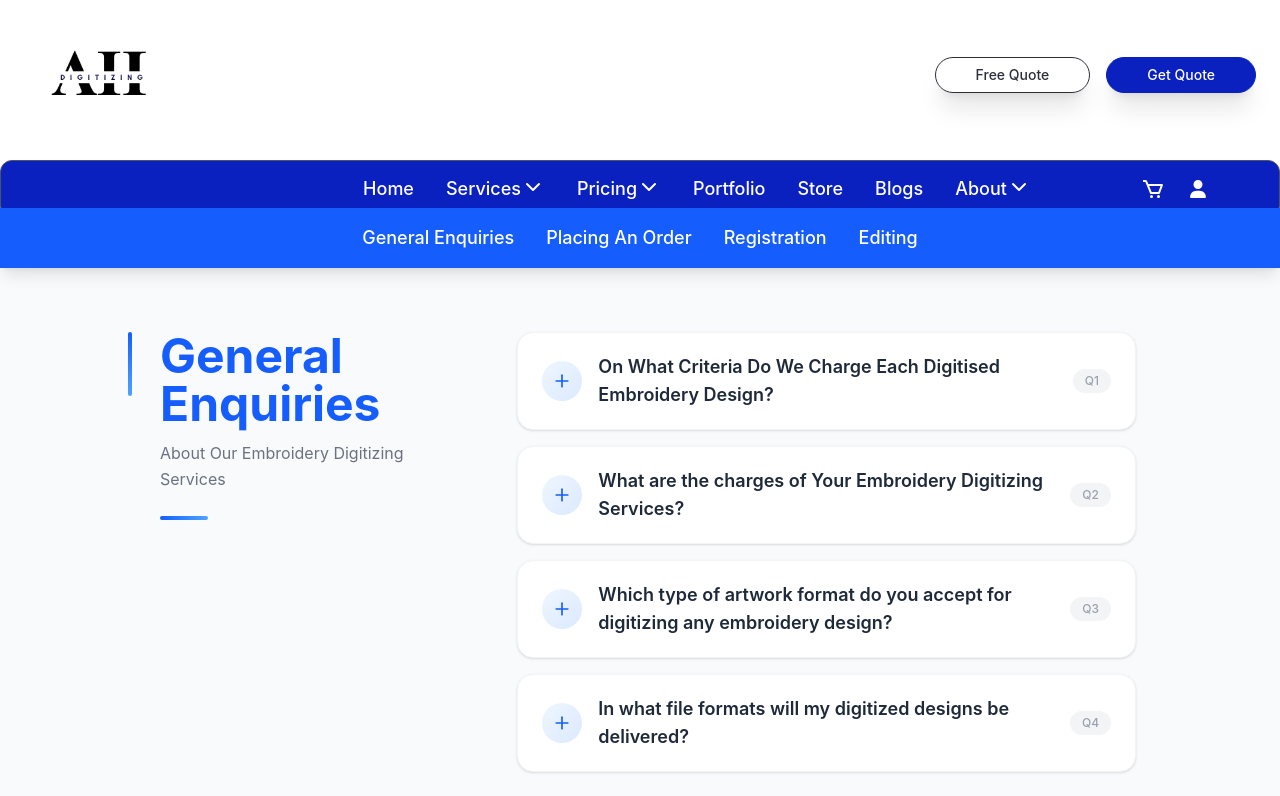
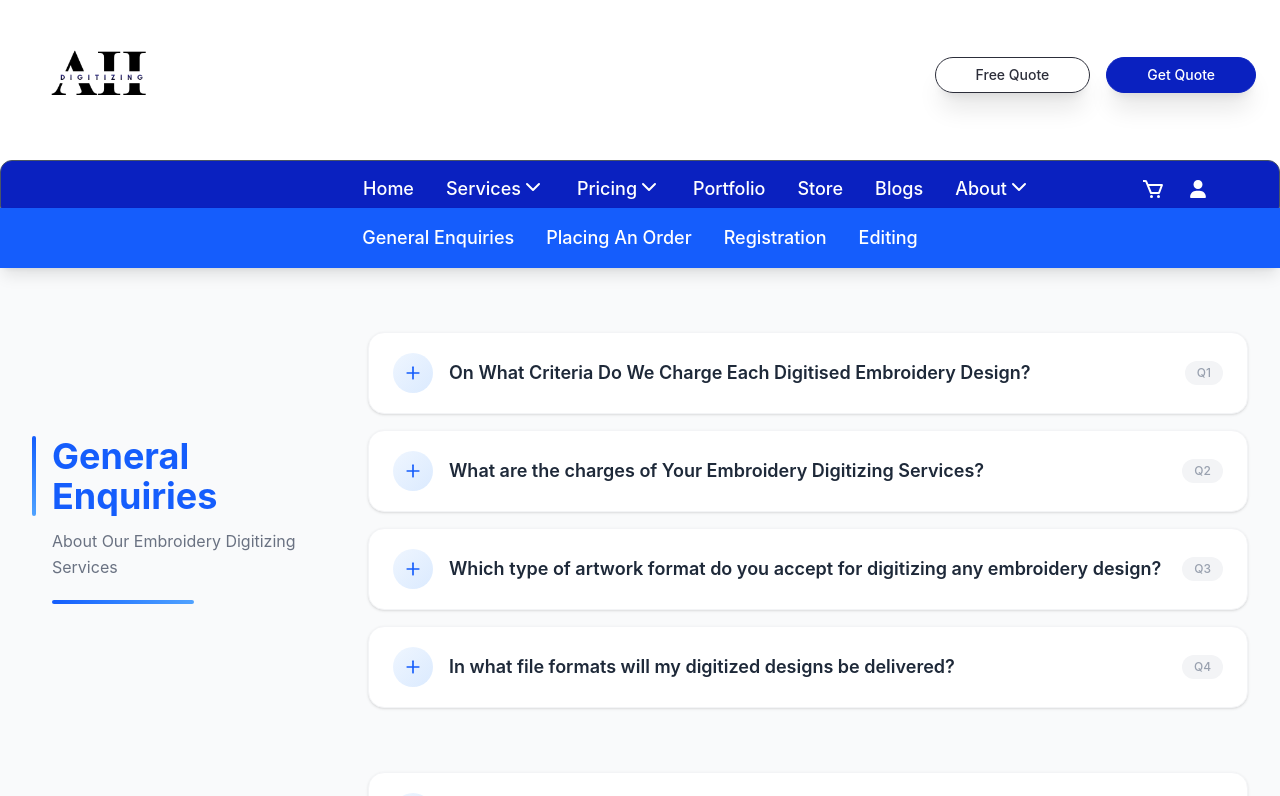
Before and after one commit to fourgoAgency/Ah-digitizing, a Next.js app: page /FAQs in a window 1280 px wide. Shown: the top 796 px of the page. Built offline with nearby package versions, Linux system fonts and the light colour scheme.

Commit message:
Refactor FAQ section and navigation layout

```diff
--- a/app/FAQs/page.tsx
+++ b/app/FAQs/page.tsx
@@ -151,25 +151,25 @@ function FAQSection({ section }: { section: (typeof faqData)[0] }) {
       whileInView={{ opacity: 1, y: 0 }}
       viewport={{ once: true }}
       transition={{ duration: 0.5 }}
-      className="mb-20">
-      <div className="flex flex-col lg:flex-row lg:items-start gap-10 lg:gap-16">
-        {/* Left Side - Heading */}
-        <div className="lg:w-1/3 lg:sticky lg:top-32">
+      className="mb-16">
+      <div className="flex flex-col lg:flex-row gap-6 lg:gap-8 pl-4 lg:pl-8">
+        {/* Left Side - Heading (Sticky & Centered) */}
+        <div className="lg:w-1/4 lg:sticky lg:top-32 lg:self-center">
           <div className="relative">
-            <div className="absolute -left-4 top-0 w-1 h-16 bg-gradient-to-b from-blue-600 to-blue-400 rounded-full"></div>
-            <h2 className="text-3xl sm:text-4xl md:text-5xl font-bold text-blue-600 mb-3 pl-4">
+            <div className="absolute left-0 top-0 w-1 h-20 bg-gradient-to-b from-blue-600 to-blue-400 rounded-full"></div>
+            <h2 className="text-2xl sm:text-3xl md:text-4xl font-bold text-blue-600 mb-3 pl-5">
               {section.title}
             </h2>
           </div>
-          <p className="text-gray-500 text-sm lg:text-base pl-4 leading-relaxed">{section.subtitle}</p>
-          <div className="hidden lg:block mt-6 pl-4">
-            <div className="w-12 h-1 bg-gradient-to-r from-blue-600 to-blue-400 rounded-full"></div>
+          <p className="text-gray-500 text-sm lg:text-base pl-5 leading-relaxed">{section.subtitle}</p>
+          <div className="hidden lg:block mt-5 pl-5">
+            <div className="w-[50%] h-1 bg-gradient-to-r from-blue-600 to-blue-400 rounded-full"></div>
           </div>
         </div>
 
-        {/* Right Side - Questions (Centered) */}
-        <div className="lg:w-2/3">
-          <div className="space-y-4 max-w-2xl mx-auto">
+        {/* Right Side - Questions (Wider) */}
+        <div className="lg:w-3/4">
+          <div className="space-y-4 pr-4 lg:pr-8">
             {section.questions.map((item, index) => {
               const isOpen = openItem === item.id;
 
@@ -313,7 +313,7 @@ export default function FAQPage() {
       </motion.nav>
 
       {/* FAQ Content */}
-      <div className="max-w-5xl mx-auto px-4 py-12 lg:py-16">
+      <div className="py-12 lg:py-16">
         {faqData.map((section) => (
           <div
             className="scroll-mt-24 lg:scroll-mt-32"
```
